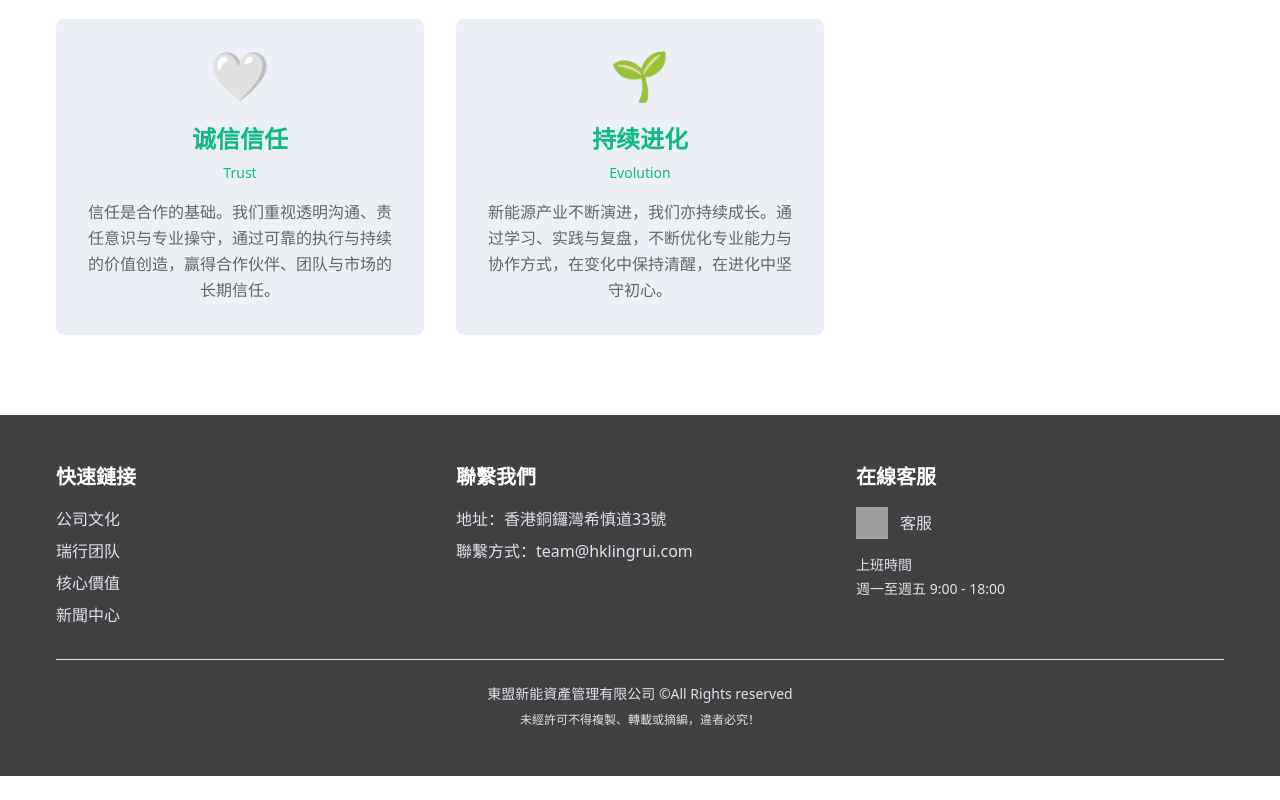
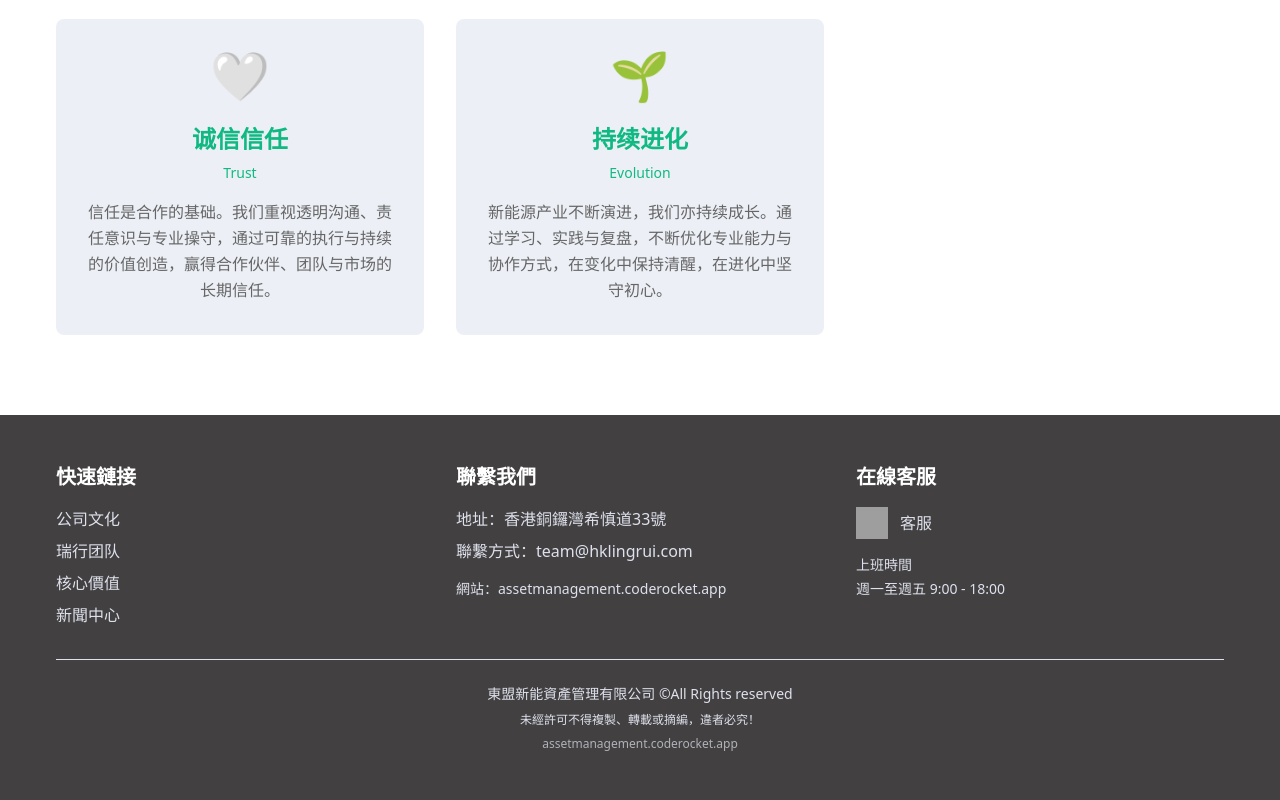
Before and after one commit to liuyuanyuan0088/coderocket--kpKoQ-yhyg, a React (Vite) app: page / in a window 1280 px wide. Shown: the part 1945-2745 px from the top of the page. Before the commit the page ends 2721 px from the top, so only its background shows below. Built offline with nearby package versions, Linux system fonts and the light colour scheme; grey boxes are pictures that could not be loaded.

Commit message:
Update files - Version 20

```diff
--- a/index.html
+++ b/index.html
@@ -4,7 +4,13 @@
     <meta charset="UTF-8" />
     <base href="/" />
     <meta name="viewport" content="width=device-width, initial-scale=1.0" />
-    <title>東盟新能資產管理有限公司</title>
+    <title>東盟新能資產管理有限公司 - ASEAN New Energy Asset Management</title>
+    <meta name="description" content="東盟新能資產管理有限公司專注於東盟地區新能源資產投資管理，提供專業的資產管理與投資顧問服務。" />
+    <meta property="og:title" content="東盟新能資產管理有限公司" />
+    <meta property="og:description" content="專注於東盟地區新能源資產投資管理" />
+    <meta property="og:url" content="https://assetmanagement.coderocket.app" />
+    <meta property="og:type" content="website" />
+    <link rel="canonical" href="https://assetmanagement.coderocket.app" />
   </head>
   <body>
     <div id="root"></div>
--- a/src/components/Footer.tsx
+++ b/src/components/Footer.tsx
@@ -1,5 +1,6 @@
 import { Link } from 'react-router-dom';
 import { useContent } from '../contexts/ContentContext';
+import { siteConfig } from '../config/site';
 function Footer() {
   const { siteSettings } = useContent();
   return (
@@ -28,6 +29,9 @@ function Footer() {
             <div className="space-y-2 text-[#DEE1ED]">
               <p>地址：{siteSettings.contactAddress}</p>
               <p>聯繫方式：{siteSettings.contactEmail}</p>
+              <p className="text-sm mt-4">
+                網站：<a href={siteConfig.url} className="hover:text-white transition-colors">{siteConfig.domain}</a>
+              </p>
             </div>
           </div>
           <div>
@@ -53,6 +57,9 @@ function Footer() {
           <p className="text-xs text-[#DEE1ED] mt-2">
             {siteSettings.footerCopyright}
           </p>
+          <p className="text-xs text-[#DEE1ED] mt-2 opacity-70">
+            {siteConfig.domain}
+          </p>
         </div>
       </div>
     </footer>
--- /dev/null
+++ b/src/config/site.ts
@@ -0,0 +1,17 @@
+export const siteConfig = {
+  name: '東盟新能資產管理有限公司',
+  nameEn: 'ASEAN New Energy Asset Management Limited',
+  url: 'https://assetmanagement.coderocket.app',
+  domain: 'assetmanagement.coderocket.app',
+  adminUrl: 'https://assetmanagement.coderocket.app/admin/login',
+  description: '專注於東盟地區新能源資產投資管理，提供專業的資產管理與投資顧問服務。',
+  links: {
+    home: 'https://assetmanagement.coderocket.app',
+    companyCulture: 'https://assetmanagement.coderocket.app/company-culture',
+    services: 'https://assetmanagement.coderocket.app/services',
+    about: 'https://assetmanagement.coderocket.app/about',
+    news: 'https://assetmanagement.coderocket.app/news',
+    contact: 'https://assetmanagement.coderocket.app/contact',
+    appDownload: 'https://assetmanagement.coderocket.app/app-download',
+  }
+};
--- a/src/pages/admin/AdminLogin.tsx
+++ b/src/pages/admin/AdminLogin.tsx
@@ -2,6 +2,7 @@ import { useState } from 'react';
 import { useNavigate } from 'react-router-dom';
 import { useAuth } from '../../contexts/AuthContext';
 import { Lock, Shield } from 'lucide-react';
+import { siteConfig } from '../../config/site';
 function AdminLogin() {
   const [password, setPassword] = useState('');
   const [error, setError] = useState('');
@@ -73,7 +74,14 @@ function AdminLogin() {
           <div className="bg-blue-50 border-l-4 border-blue-500 p-4 rounded">
             <p className="text-sm text-blue-800">
               <strong>控制台入口：</strong><br />
-              直接訪問 <code className="bg-white px-2 py-1 rounded">/admin/login</code>
+              <a
+                href={siteConfig.adminUrl}
+                className="text-blue-600 hover:underline"
+                target="_blank"
+                rel="noopener noreferrer"
+              >
+                {siteConfig.adminUrl}
+              </a>
             </p>
             <p className="text-xs text-blue-600 mt-2">
               默認密碼: <code className="bg-white px-2 py-1 rounded">admin123</code>
@@ -82,7 +90,7 @@ function AdminLogin() {
         </div>
         <div className="mt-6 text-center">
           <a
-            href="/"
+            href={siteConfig.url}
             className="text-[#10B981] hover:text-[#059669] transition-colors cursor-pointer text-sm font-medium"
           >
             ← 返回網站首頁
```
Also changed, not shown: 1 other file (tests, documents, lock files or other folders).
